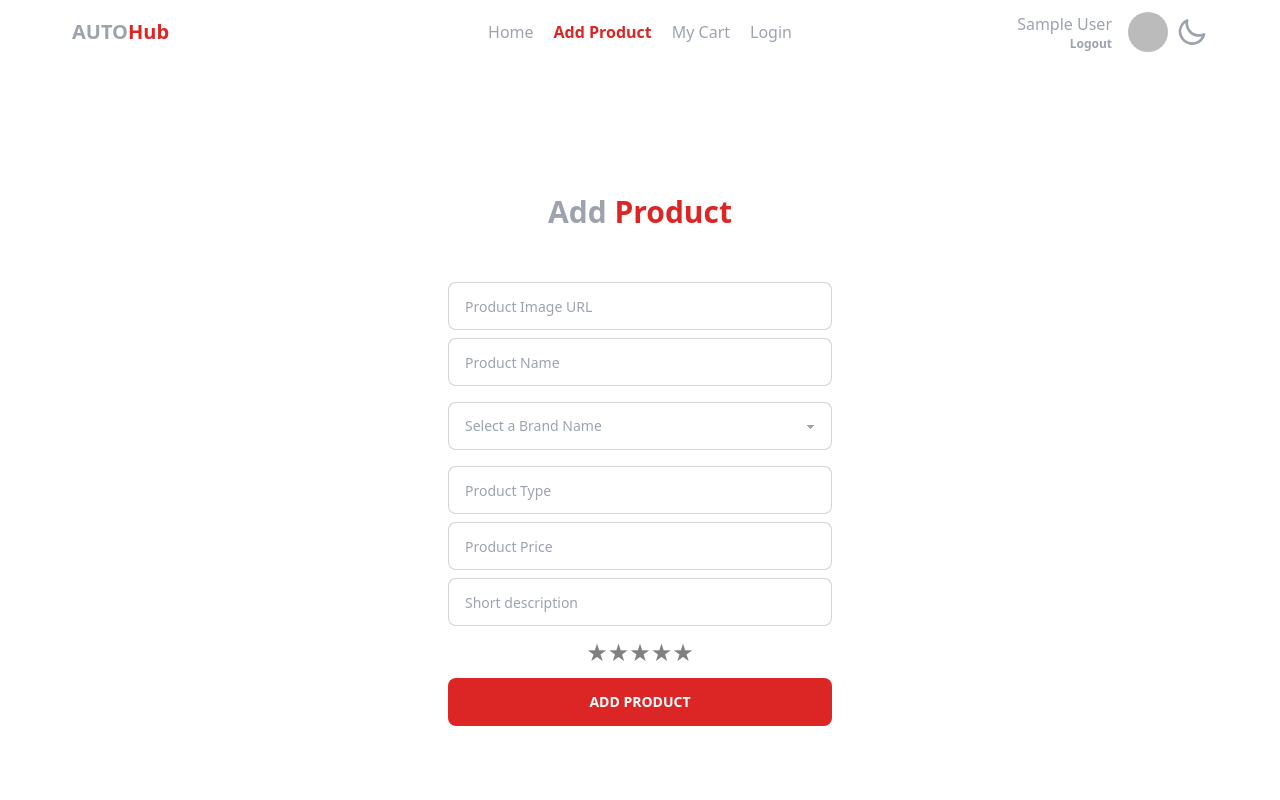
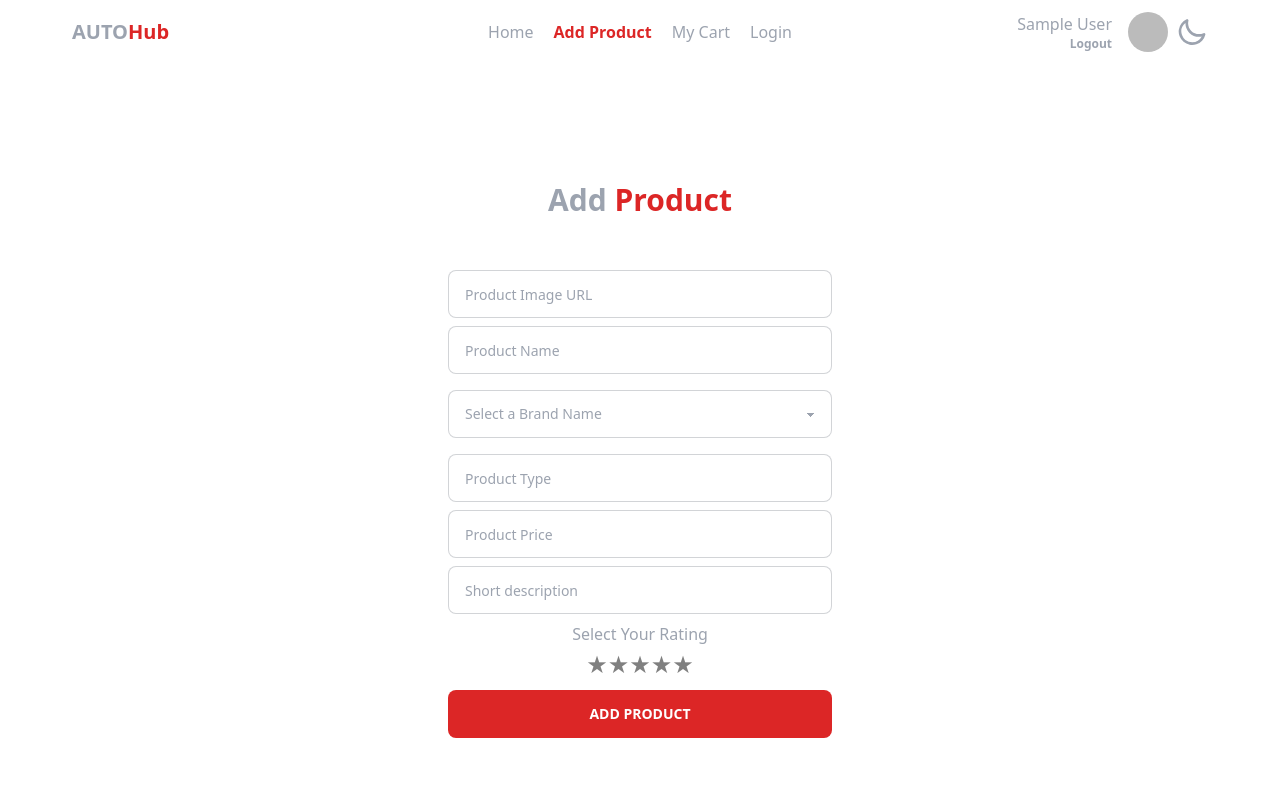
Before and after one commit to m-minhajul-alam/auto-hub-client, a React (Vite) app: page /addProduct in a window 1280 px wide. Shown: the top 800 px of the page. Built offline with nearby package versions, Linux system fonts and the light colour scheme; no server answers; sample sign-in values are in the browser's storage.

Commit message:
Added react rating dnamic

```diff
--- a/src/components/UserRating.jsx
+++ /dev/null
@@ -1,26 +0,0 @@
-// import { useState } from 'react';
-import Rating from 'react-rating-stars-component';
-
-function UserRating() {
-    // const [userRating, setUserRating] = useState(0);
-
-    // const handleRating = (rating) => {
-    //     setUserRating(rating);
-    // };
-
-    return (
-        <div>
-            <Rating
-                count={5}
-                // onChange={handleRating}
-                size={24}
-                readOnly
-                cancel={false}
-                // value={userRating}
-            />
-            {/* <p>Your Rating: {userRating} stars</p> */}
-        </div>
-    );
-}
-
-export default UserRating;
--- a/src/pages/AddProduct.jsx
+++ b/src/pages/AddProduct.jsx
@@ -82,6 +82,7 @@ const AddProduct = () => {
                         </div>
 
                         <div className="form-control my-2  flex justify-center items-center">
+                            <p>Select Your Rating</p>
                             <Rating count={5} onChange={handleRating} size={24} value={userRating} />
                         </div>
 
--- a/src/pages/Products.jsx
+++ b/src/pages/Products.jsx
@@ -1,8 +1,7 @@
 import { useEffect, useState } from "react";
 import Slider from "../components/Slider";
 import { Link, useParams } from "react-router-dom";
-import UserRating from "../components/UserRating";
-// import { Rating } from "primereact/rating";
+import Rating from 'react-rating-stars-component';
 
 const Products = () => {
     const [loadedProducts, setLoadedProducts] = useState([]);
@@ -59,9 +58,10 @@ const Products = () => {
                                 <p className="text-base font-bold">Band Name: {product.brandName}</p>
                                 <p>Type: {product.productType} </p>
                                 <p>Price: {product.productPrice}$ </p>
+                                <div className="flex justify-center items-center">
+                                    <Rating value={product.rating} readOnly cancel={false} />
+                                </div>
                                 <p className="mb-2">Rating: {product.rating}/5 </p>
-                                <UserRating value={5} readOnly cancel={false}></UserRating>
-                                {/* <Rating value={5} readOnly cancel={false} /> */}
                                 <div className="flex justify-between items-center px-10">
                                     <Link to={`/productDetail/${product._id}`}><button className="btn btn-primary border-none hover:border-none bg-red-600 hover:bg-red-700 text-white">Details</button></Link>
                                     <Link to={`/updateProduct/${product._id}`}><button className="btn btn-primary border-none hover:border-none bg-red-600 hover:bg-red-700 text-white ">Update</button></Link>
--- a/src/pages/UpdateProduct.jsx
+++ b/src/pages/UpdateProduct.jsx
@@ -46,7 +46,7 @@ const UpdateProduct = () => {
     return (
         <div className="min-h-screen flex flex-col justify-center items-center">
             <div className="h-20">
-            <h2 className="text-3xl font-bold text-center  mb-7">Update <span className="text-red-600">Product</span></h2>
+                <h2 className="text-3xl font-bold text-center  mb-7">Update <span className="text-red-600">Product</span></h2>
             </div>
             <div className="hero">
                 <div className="flex-shrink-0 w-full max-w-sm">
@@ -82,7 +82,8 @@ const UpdateProduct = () => {
                         </div>
 
                         <div className="form-control my-2 flex justify-center items-center">
-                            <Rating count={5} onChange={handleRating} size={24} value={userRating} />
+                            <p>Select Your Rating</p>
+                            <Rating count={5} onChange={handleRating} size={24} value={rating} />
                         </div>
 
                         <div className="form-control my-2">
```
